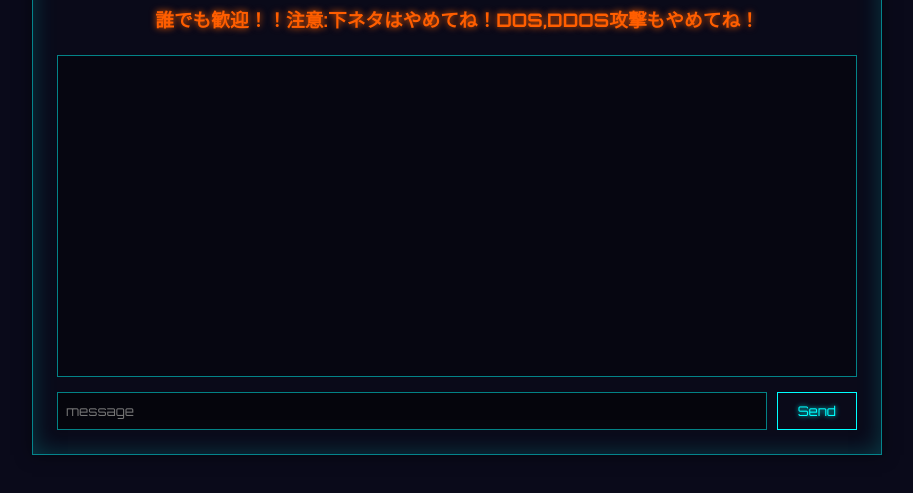
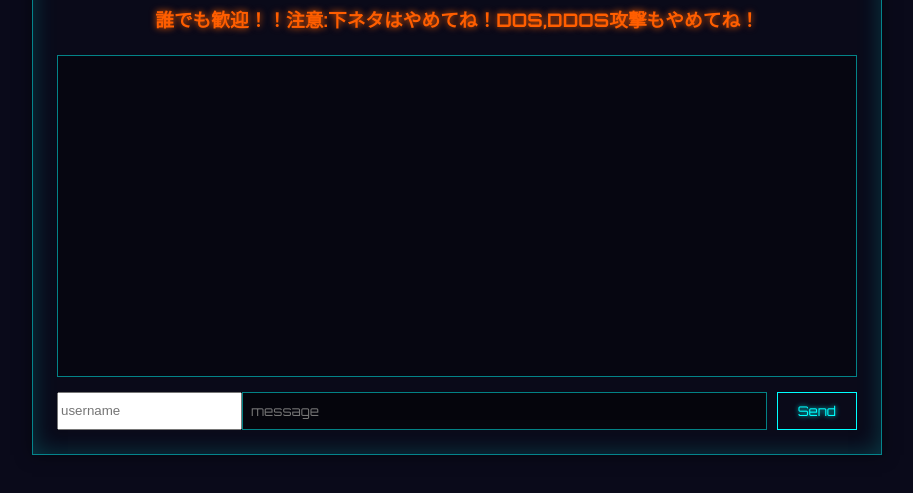
Before and after one commit to sovietkids/Render-Socket.io-Server-mmrc.vercel.app, a website: page public/index.html in a window 1280 px wide. Shown: the part 173-666 px from the top of the page, without its empty margins (183-1096 px from the left). Drawn offline with nearby package versions, Linux system fonts and the light colour scheme; no server answers.

Commit message:
Add files via upload

```diff
--- a/public/index.html
+++ b/public/index.html
@@ -114,6 +114,7 @@
         <ul id="chat-list"></ul>
       </div>
       <div class="chat-input-group">
+        <input id="user" placeholder="username" onkeypress="if(event.key === 'Enter') send()">
         <input id="msg" placeholder="message" onkeypress="if(event.key === 'Enter') send()">
         <button id="send-btn" class="button" onclick="send()">Send</button>
       </div>
@@ -126,6 +127,7 @@
 
       const list = document.getElementById("chat-list");
       const input = document.getElementById("msg");
+      const user = document.getElementById("user");
       const chatBox = document.getElementById("chat-box");
 
       // 履歴の受信
@@ -154,9 +156,9 @@ function send() {
 
   socket.emit("chat", {
     text: msg,
-    username: "user"  // ここ好きな名前にしてOK
+    username: user  // ここ好きな名前にしてOK
   });
-
+wyrwrrrer
   input.value = "";
 }
 
```
